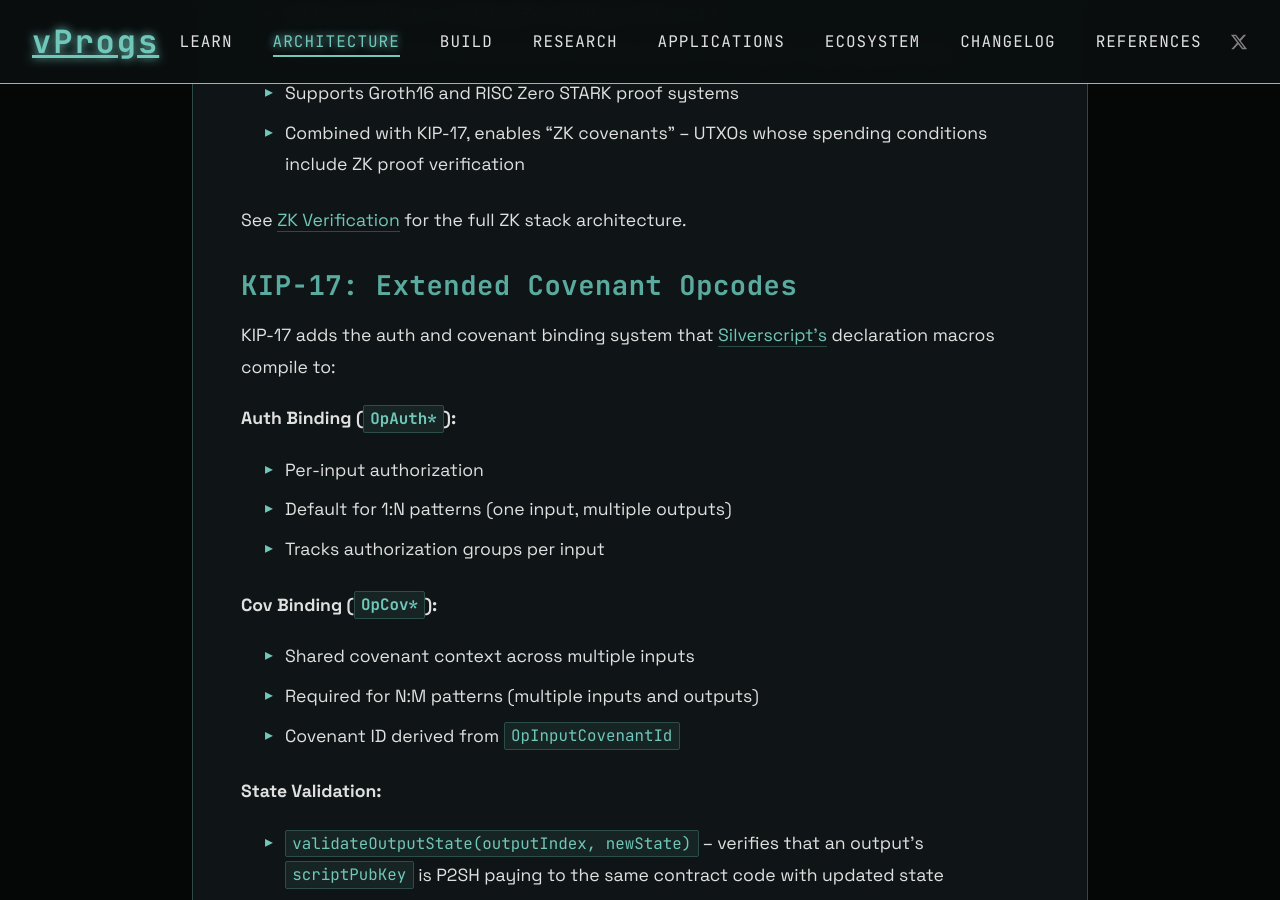
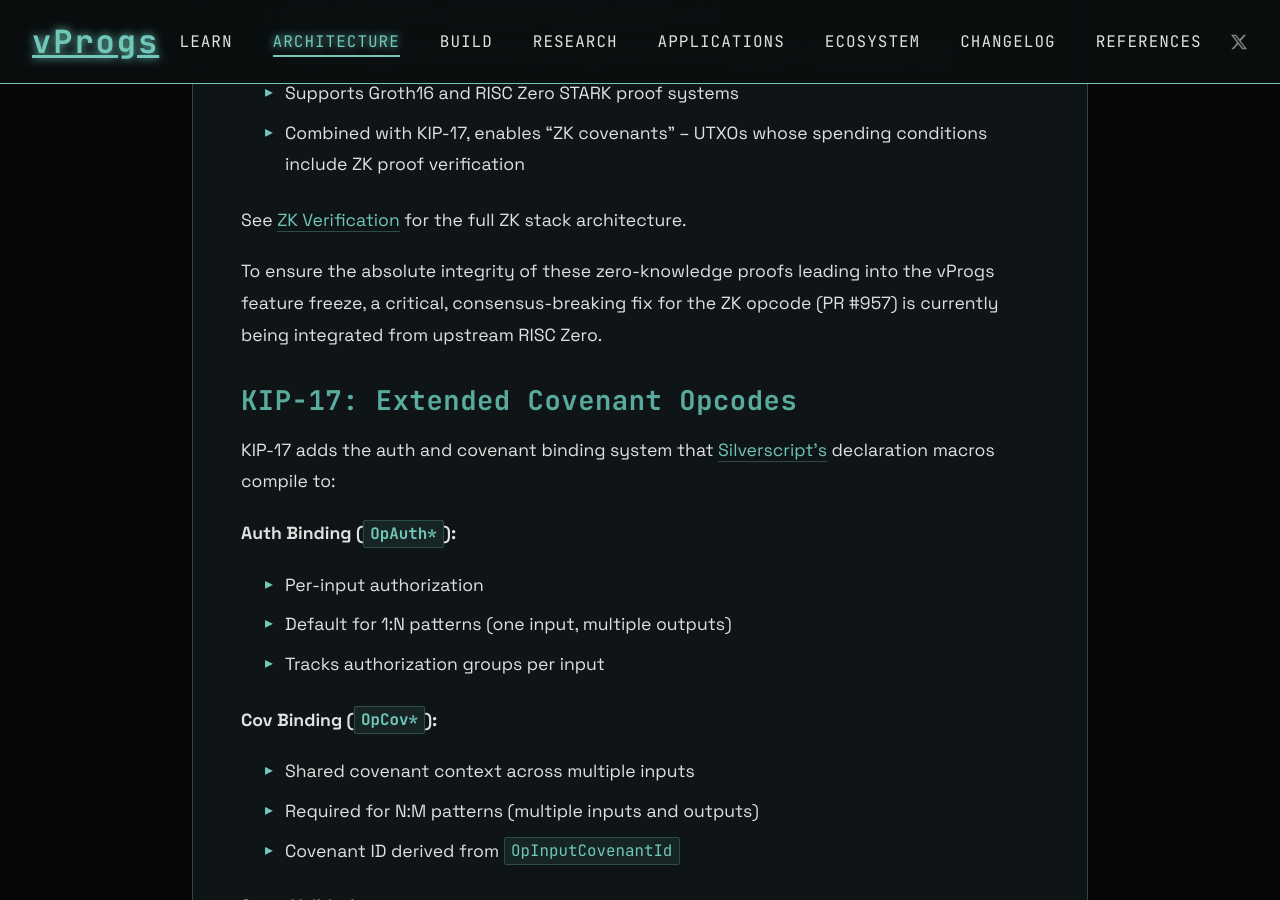
Before and after one commit to creative-inference/vprogs.xyz, a Jekyll site: the page built from architecture/covenants.md, in a window 1280 px wide and 900 px high, scrolled down 4836 px. Built offline with Jekyll 4.4.1, drawn with Linux system fonts in a browser that asks for light colours.

Commit message:
Document upstream RISC Zero opcode fix [auto]

```diff
--- a/architecture/covenants.md
+++ b/architecture/covenants.md
@@ -123,6 +123,11 @@ KIP-16 bridges covenants and vProgs:
 - Combined with KIP-17, enables "ZK covenants" -- UTXOs whose spending conditions include ZK proof verification
 
 See [ZK Verification](/architecture/zk-verification) for the full ZK stack architecture.
+
+
+
+
+To ensure the absolute integrity of these zero-knowledge proofs leading into the vProgs feature freeze, a critical, consensus-breaking fix for the ZK opcode (PR #957) is currently being integrated from upstream RISC Zero.
 
 ### KIP-17: Extended Covenant Opcodes
 
```
